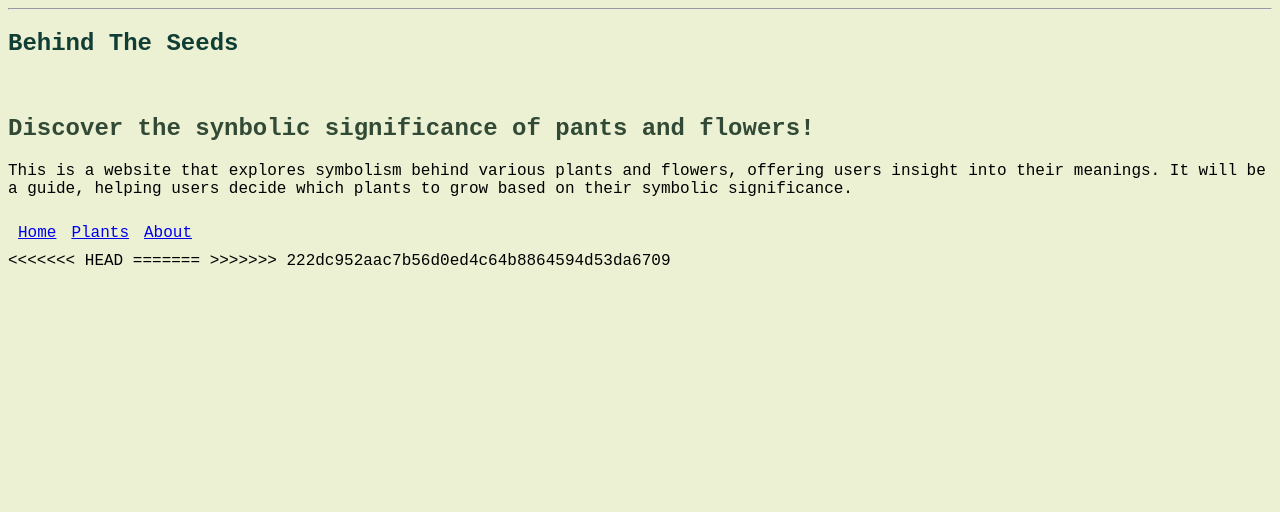
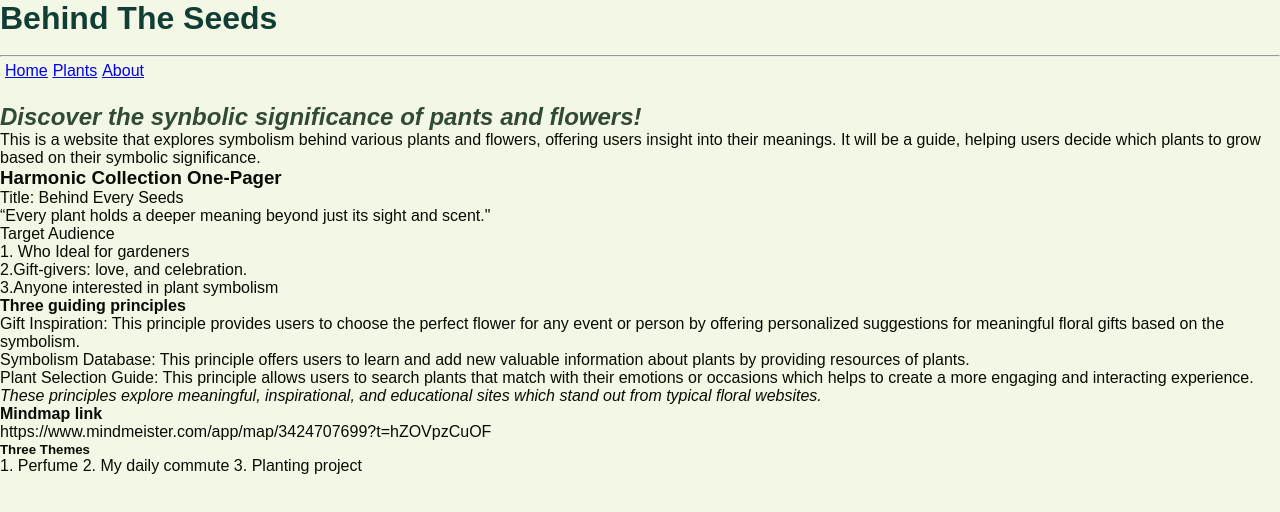
Before and after one commit to Queena725/queena725.github.io, a plain HTML site: page About.html in a window 1280 px wide. Drawn offline with Linux system fonts and the light colour scheme.

Commit message:
Update About.html

```diff
--- a/About.html
+++ b/About.html
@@ -1,14 +1,24 @@
 <!DOCTYPE html>
 <html>
-    <body style="background-color:rgb(236, 241, 211);">
-
-<head><title>Behind THe Seeds</title></head>
-<body1>
-
- </Header>
-    <body background="BG2.jpg"></body>
+<head>
+ <meta charset="utf-8">
+ <meta name="viewport" content="width=device-width, initial-scale=1">
+ <title>My Harmonic Collection</title>
+</head><title>About</title>
+<head>
+    <link rel="stylesheet" href="style.css">
+    <style>
+    </style>
+    </head>
+    <body>
+    <h1>Behind The Seeds</h1>
+    <body style="background-color:rgb(243, 247, 229);">
+        <link rel="stylesheet" href="style.css">
  <hr>
- <nav>
+<head><title>Behind The Seeds</title></head>
+<body>
+    <Header>
+        <a href="index.html">
             <table cellspacing="5" cellpadding="5">
                 <tr>
                     <td><a href="index.html">Home</a></td>
@@ -18,6 +28,15 @@
 
                 </tr>
             </nav>
+        </body>
+            </table>
+        </a>
+
+    </Header>
+
+            </tr>
+        </nav> </h2>
+
 </body><head>
     <style>
     body {
@@ -32,31 +51,41 @@
             </style>
             </head>
             <body>
-            <h1>Behind The Seeds</h1>
+            <h1></h1>
                 </body>
                 <style>
                     h2 { color: rgb(49, 73, 53); }
                 </style>
                 </head>
                 <body>
-    <h2>Discover the synbolic significance of pants and flowers!</h2>
+    <h2><em>Discover the synbolic significance of pants and flowers!</em></h2>
     <p>This is a website that explores symbolism behind various plants and flowers, offering users insight into their meanings. It will be a guide, helping users decide which plants to grow based on their symbolic significance.</p>
+    <h3>Harmonic Collection One-Pager</h3>
 
+    <p> Title: Behind Every Seeds</p>
+         <p>“Every plant holds a deeper meaning beyond just its sight and scent."</p>
+
+       <p>Target Audience </p>
+       <p>1. Who Ideal for gardeners</p>
+        <p>2.Gift-givers: love, and celebration. </p>
+       <p>3.Anyone interested in plant symbolism  </p>
+
+       <p><b>Three guiding principles </b></p>
+
+        <p>Gift Inspiration: This principle provides users to choose the perfect flower for any event or person by offering personalized suggestions for meaningful floral gifts based on the symbolism.</p>
+
+       <p>Symbolism Database: This principle offers users to learn and add new valuable information about plants by providing resources of plants. </p>
+
+       <p>Plant Selection Guide: This principle allows users to search plants that match with their emotions or occasions which helps to create a more engaging and interacting experience.
+    </p>
+        <p><em>These principles explore meaningful, inspirational, and educational sites which stand out from typical floral websites.</em></eb></p>
     </body>
+    <h4> Mindmap link </h4>
+    <p4> https://www.mindmeister.com/app/map/3424707699?t=hZOVpzCuOF </p4>
+<h5>Three Themes</h5>
+<p5>1. Perfume
+    2. My daily commute
+    3. Planting project</p5>
+
     </html>
     </table>
-
-
-
-
-
-
-
-
- <strong> </strong>
-
- </html>
-<<<<<<< HEAD
-=======
-
->>>>>>> 222dc952aac7b56d0ed4c64b8864594d53da6709
```
Lines whose indentation alone changed are shown as unchanged.
